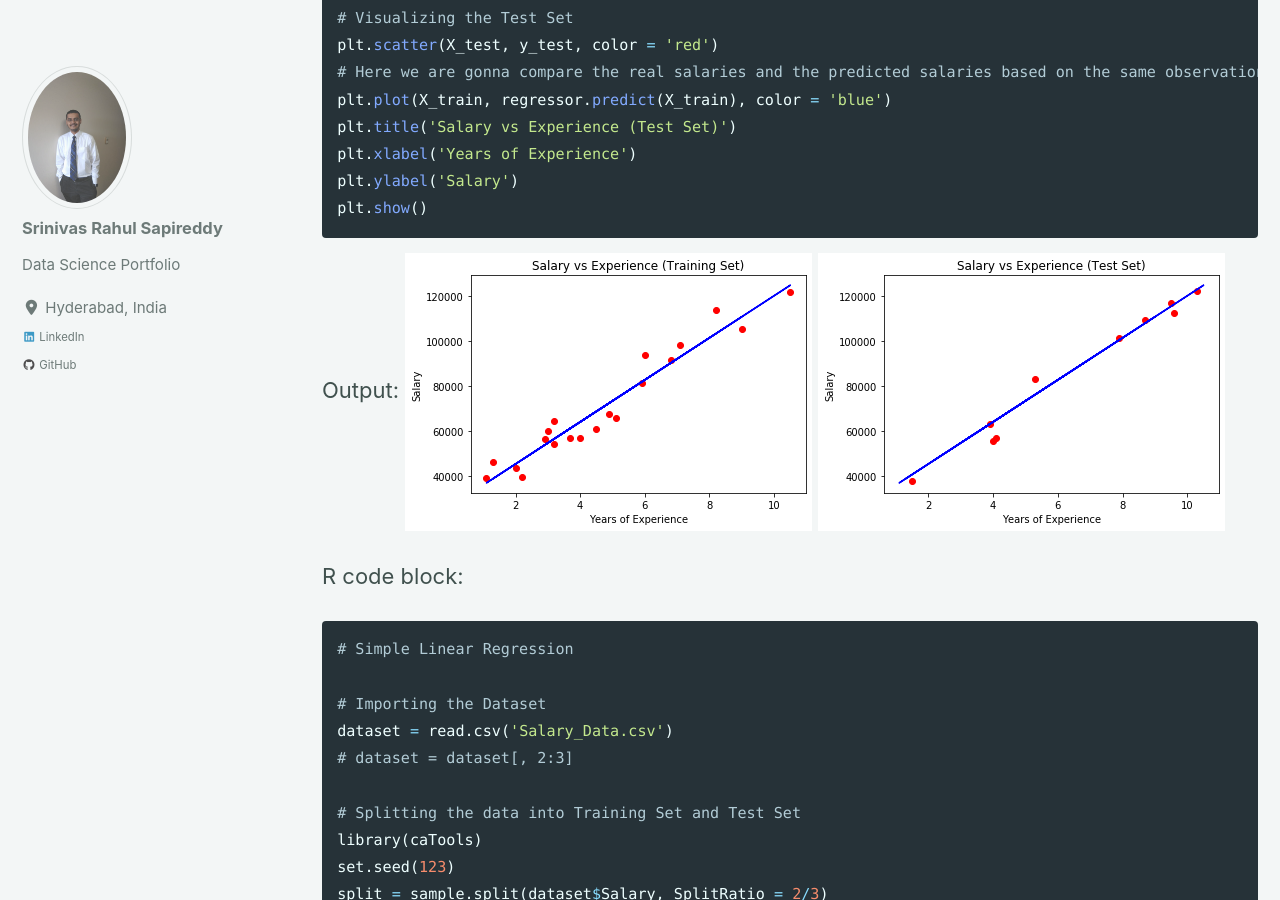
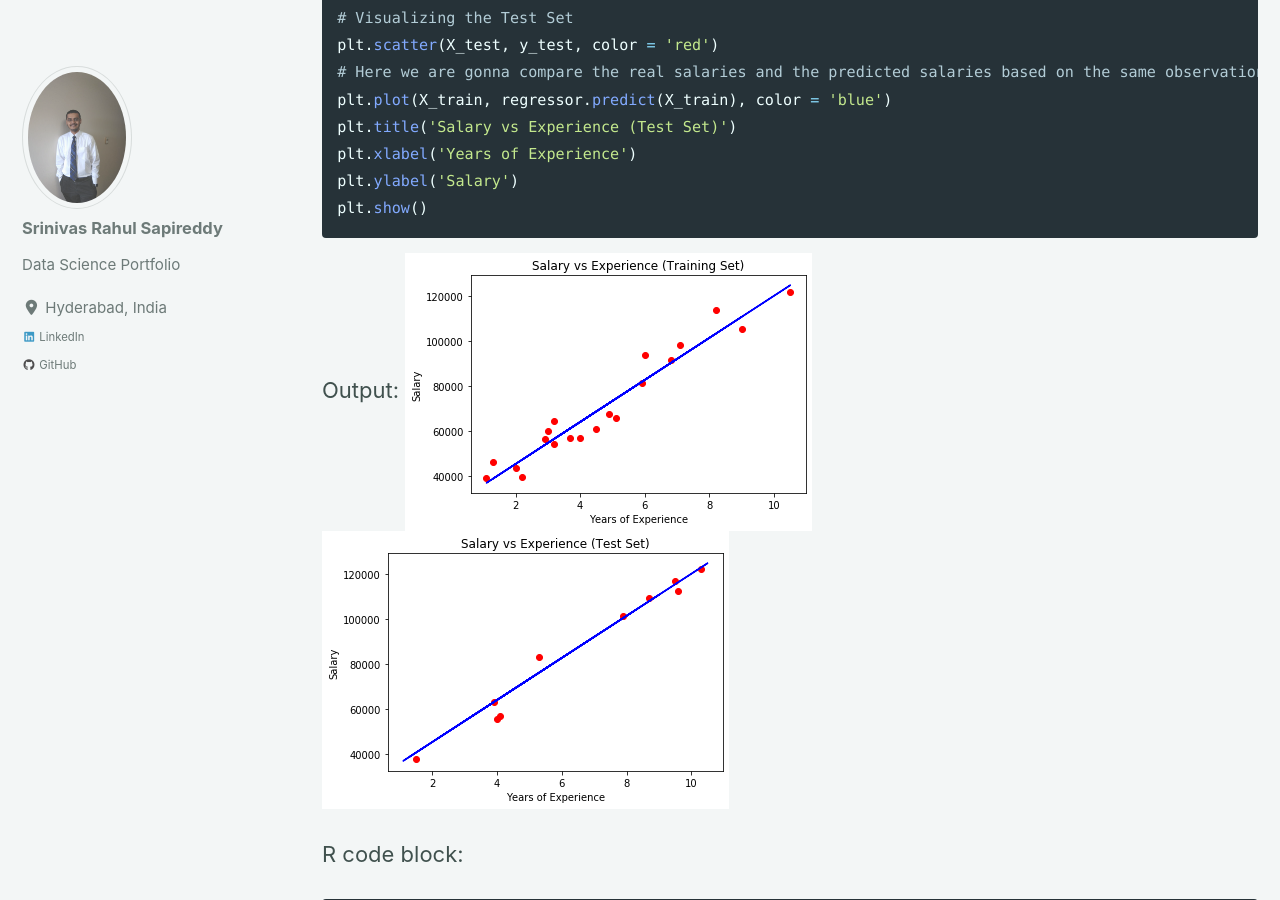
Before and after one commit to srsapireddy/srsapireddy.github.io, a Jekyll site: the page built from _posts/2020-02-08-linear-regression.md, in a window 1280 px wide and 900 px high, scrolled down 2274 px. Built offline with Jekyll 4.4.1, drawn with Linux system fonts in a browser that asks for light colours; cached includes are drawn as plain includes; nearby versions of some CDN libraries.

Commit message:
new gith

````diff
--- a/_posts/2020-02-08-linear-regression.md
+++ b/_posts/2020-02-08-linear-regression.md
@@ -72,7 +72,7 @@ plt.show()
 ```
 
 Output:
-<img src="{{ site.url }}{{ site.baseurl }}/images/linear_regression/lr1.png" alt="linearly separable data">
+<img src="{{ site.url }}{{ site.baseurl }}/images/linear_regression/lr1.png" alt="linearly separable data"><br>
 <img src="{{ site.url }}{{ site.baseurl }}/images/linear_regression/lr2.png" alt="linearly separable data">
 
 R code block:
````
